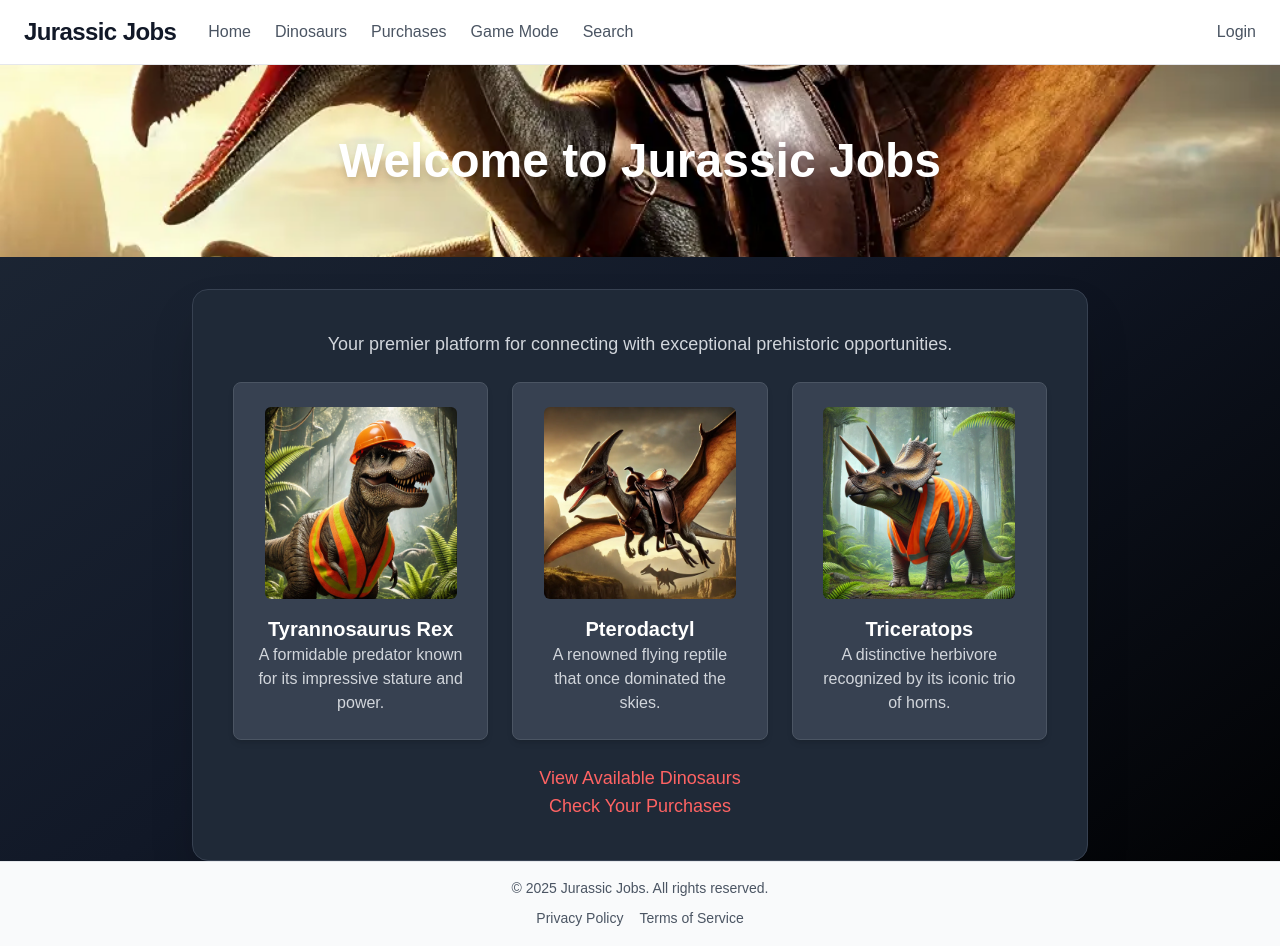
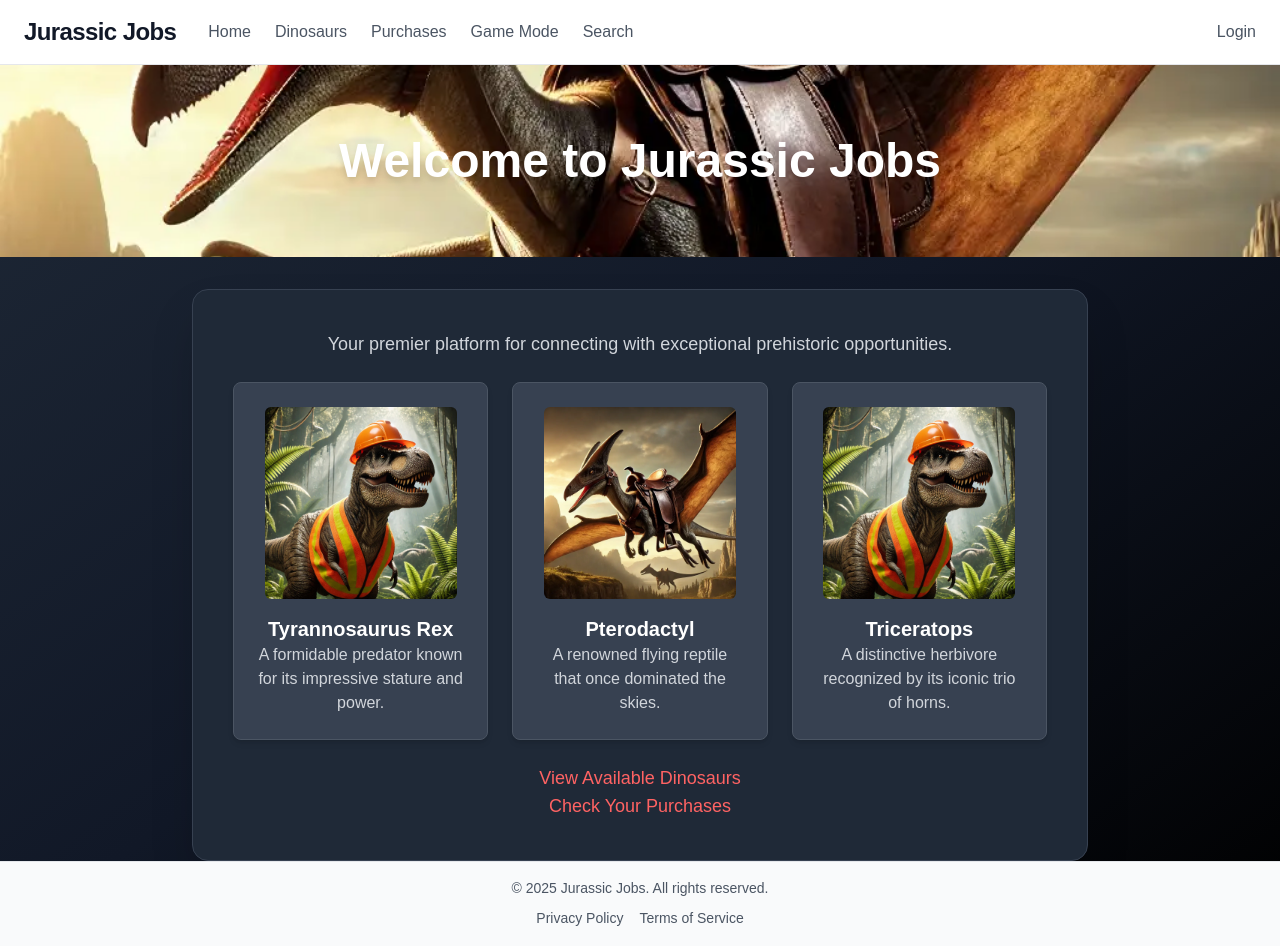
Before and after one commit to bbybee1747/Jurassic_Jobs, a React (Vite) app in the folder client/frontend/: page / in a window 1280 px wide. Built offline with nearby package versions, Linux system fonts and the light colour scheme.

Commit message:
added workflow for github

```diff
--- a/client/frontend/src/pages/Home.tsx
+++ b/client/frontend/src/pages/Home.tsx
@@ -1,6 +1,5 @@
 import Pterodactyle from "../assets/Pterodactyl.webp";
 import tRex from "../assets/t-rex.jpg";
-import triceratops from "../assets/triceratops.jpg";
 
 const HeroBanner = () => {
   return (
@@ -58,7 +57,7 @@ function Home() {
           {/* Dinosaur Card 3 */}
           <div className="bg-gray-700 p-6 border border-gray-600 rounded-lg shadow-md text-center">
             <img
-              src={triceratops}
+              src={tRex}
               alt="Triceratops"
               className="w-48 h-48 mx-auto rounded-md mb-4"
             />
```
